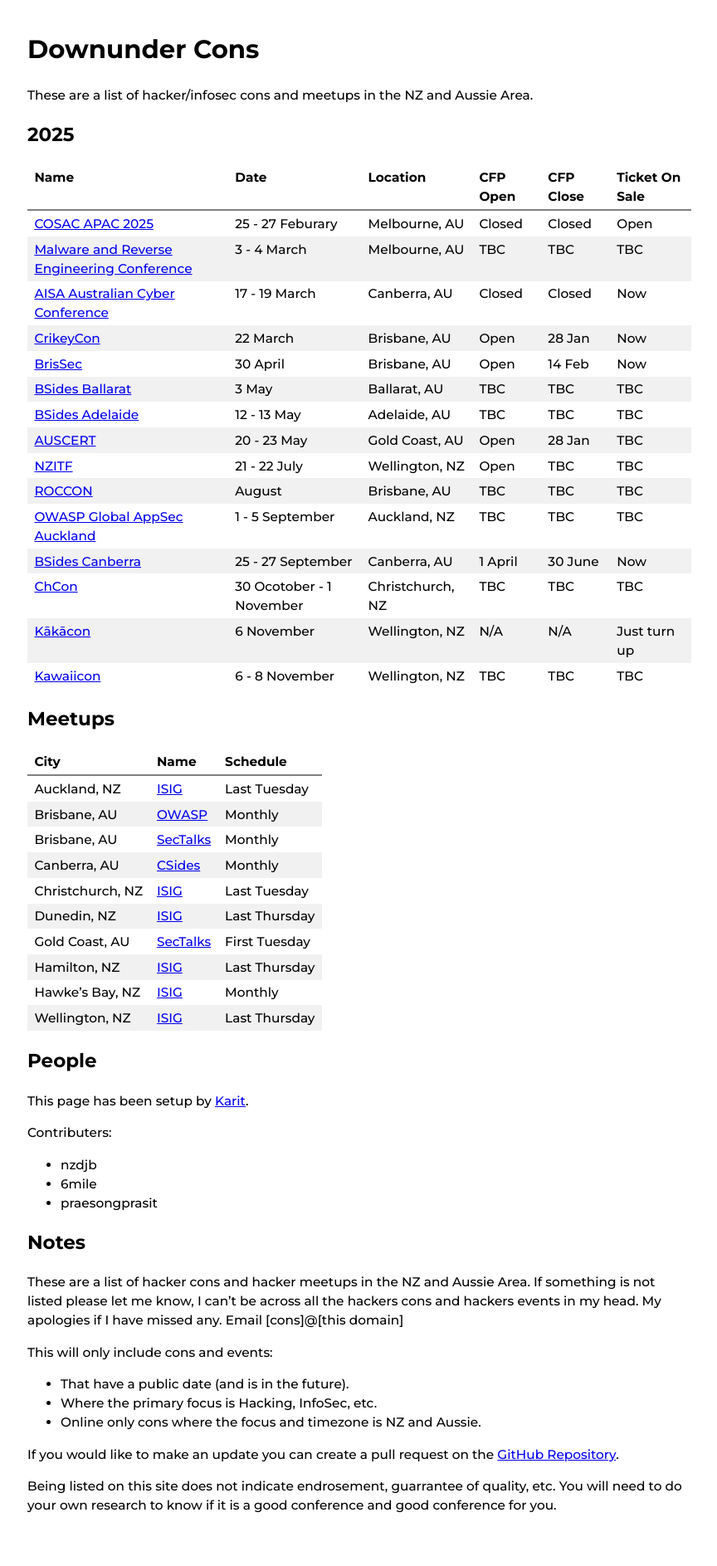
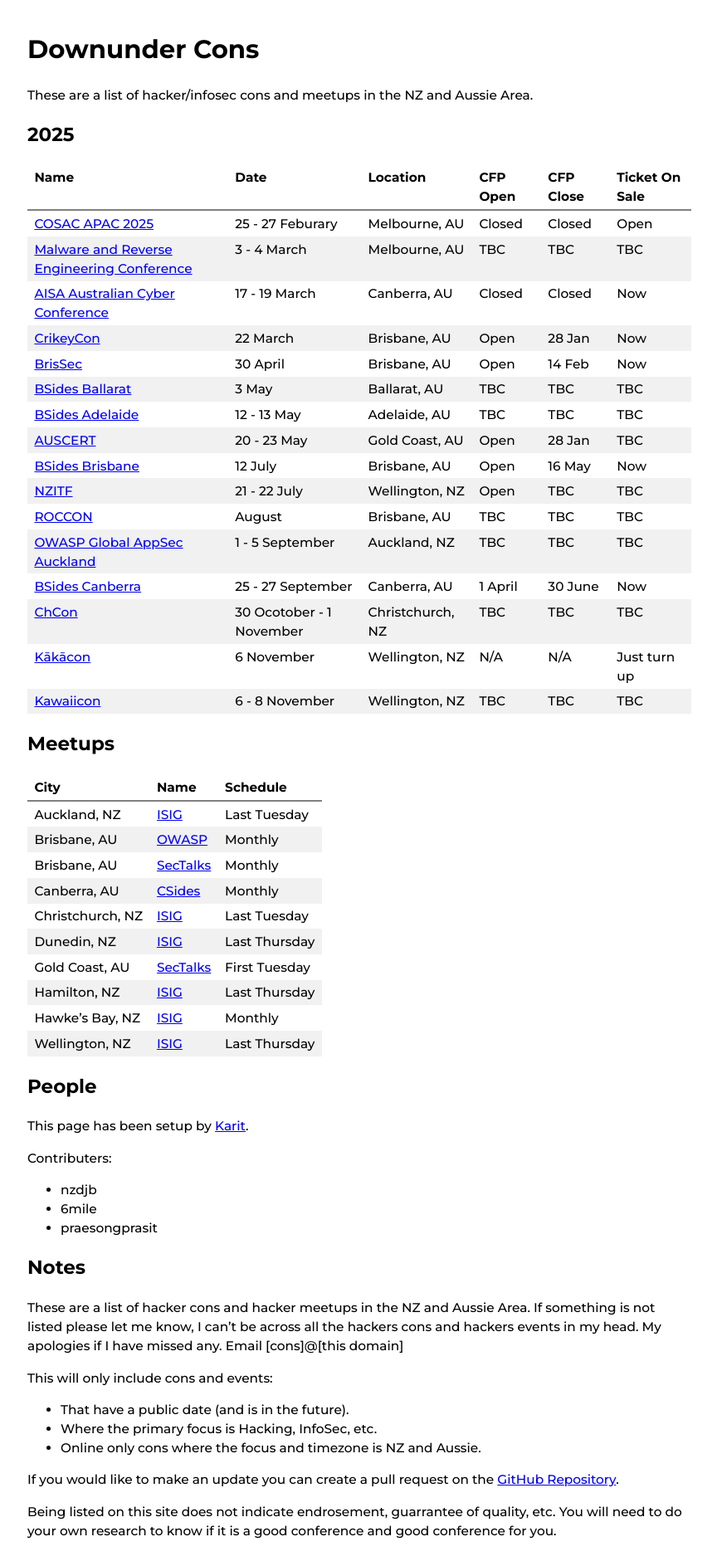
Before and after one commit to nzkarit/downundercons, a Jekyll site: the page built from index.markdown, in a window 1280 px wide. Shown: the whole page at 83% size, without its empty margins (207-1071 px from the left). Built offline with Jekyll 4.4.1, drawn with Linux system fonts in a browser that asks for light colours; before the commit the page ends 1856 px from its top, so only the background shows below that.

Commit message:
Update index.markdown

```diff
--- a/index.markdown
+++ b/index.markdown
@@ -17,6 +17,7 @@ These are a list of hacker/infosec cons and meetups in the NZ and Aussie Area.
 | [BSides Ballarat](https://federation.edu.au/icsl/icsl-conferences/bsides-ballarat) | 3 May | Ballarat, AU | TBC | TBC | TBC |
 | [BSides Adelaide](https://www.bsidesadelaide.com.au/) | 12 - 13 May | Adelaide, AU | TBC | TBC | TBC |
 | [AUSCERT](https://conference.auscert.org.au/) | 20 - 23 May | Gold Coast, AU | Open | 28 Jan | TBC |
+| [BSides Brisbane](https://bsidesbrisbane.com/) | 12 July | Brisbane, AU | Open | 16 May | Now |
 | [NZITF](https://nzitf.org.nz/conference-details) | 21 - 22 July | Wellington, NZ | Open | TBC | TBC |
 | [ROCCON](https://www.realmsofcyber.com/) | August | Brisbane, AU | TBC | TBC | TBC |
 | [OWASP Global AppSec Auckland](https://appsec.org.nz/conference/) | 1 - 5 September | Auckland, NZ | TBC | TBC | TBC |
```
